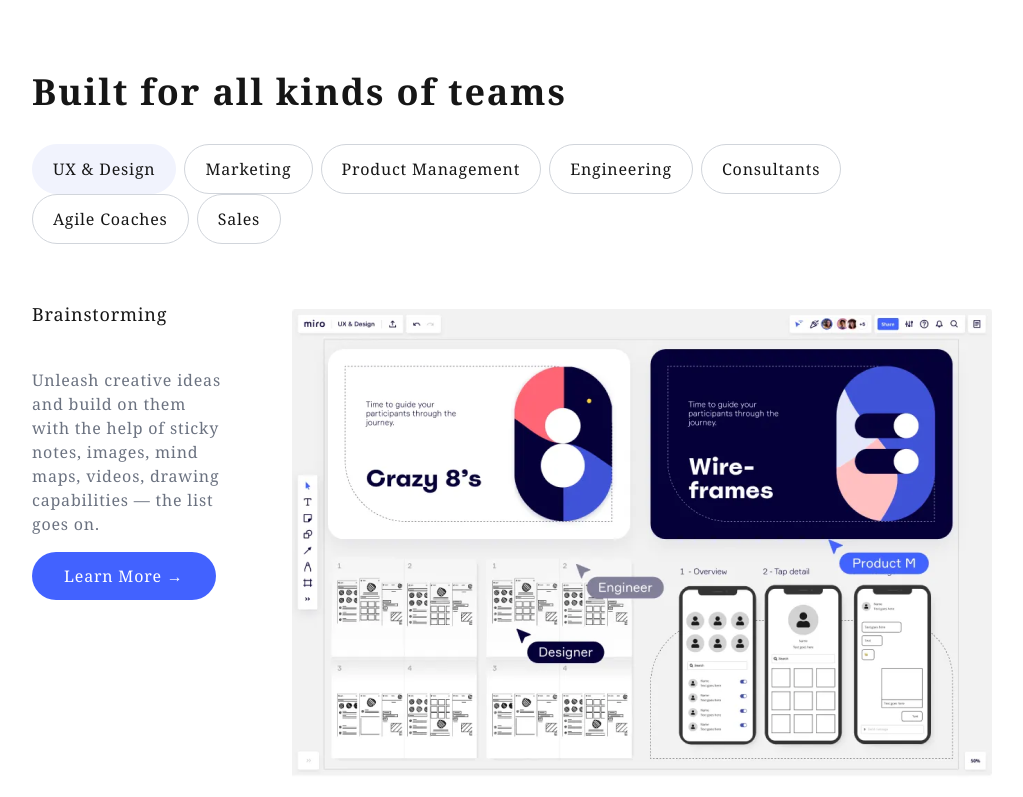
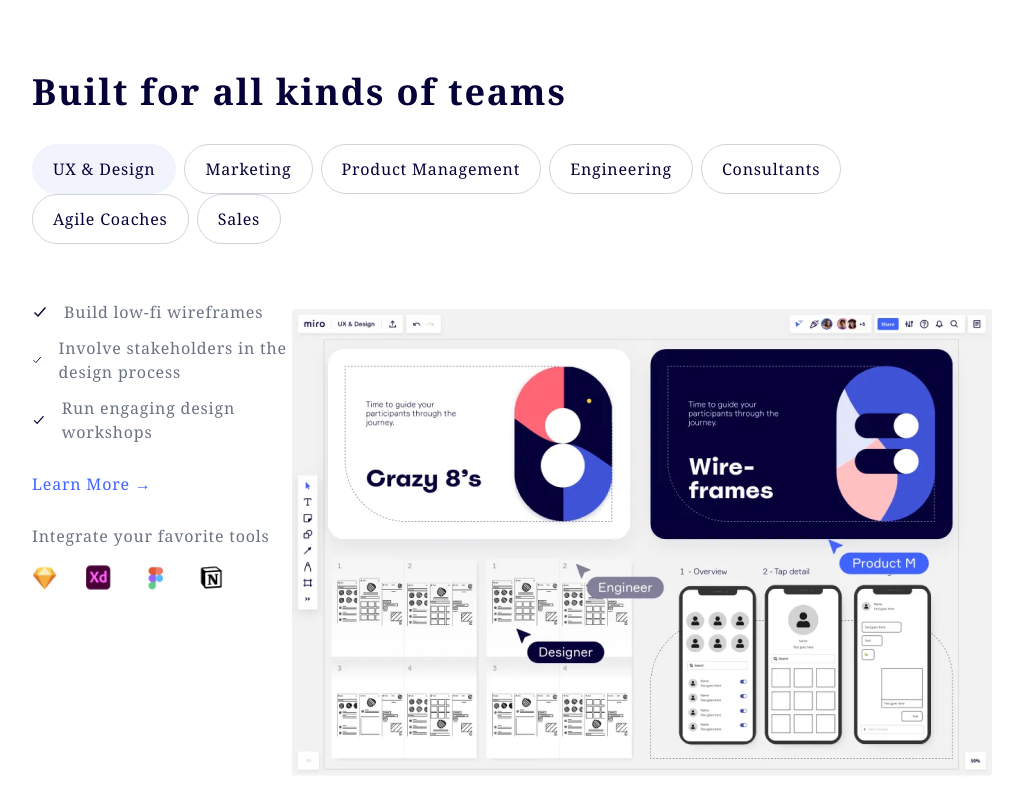
Before and after one commit to Mdabdullah3/Job-Task-React, a React (Create React App) app: page / in a window 1280 px wide. Shown: the part 3668-4465 px from the top of the page, without its empty margins (128-1151 px from the left). Built offline with nearby package versions, Linux system fonts and the light colour scheme.

Commit message:
team page design

```diff
--- a/src/App.js
+++ b/src/App.js
@@ -3,7 +3,7 @@ import { RouterProvider } from 'react-router-dom';
 import routes from './router/routes';
 const App = () => {
   return (
-    <div className='font-serif'>
+    <div className='font-serif text-secondary'>
       <RouterProvider router={routes} />
     </div>
   );
--- a/src/Components/Home/Service.jsx
+++ b/src/Components/Home/Service.jsx
@@ -39,7 +39,7 @@ const Service = () => {
             notes, images, mind maps, videos, drawing capabilities — the list
             goes on.
           </p>
-          <button className="mt-4 bg-primary px-8 tracking-wider py-3 rounded-full text-white">
+          <button className="mt-4  tracking-wider py-3  text-primary">
             Learn More &#8594;
           </button>
         </div>
--- /dev/null
+++ b/src/Components/Home/Stories.jsx
@@ -0,0 +1,13 @@
+import React from "react";
+
+const Stories = () => {
+  return (
+    <div>
+      <h1 className="text-4xl font-bold tracking-wider text-center">
+        Loved by the world's best teams
+      </h1>
+    </div>
+  );
+};
+
+export default Stories;
--- a/src/Components/Home/Team.jsx
+++ b/src/Components/Home/Team.jsx
@@ -1,5 +1,7 @@
 import React from "react";
 import uiux from "../../Assets/uxdesignwithoutshadow.jpg.png";
+import { IoCheckmarkSharp } from "react-icons/io5";
+import icons from "../../Assets/div.png";
 const Team = () => {
   return (
     <div className="w-9/12 mx-auto mt-20">
@@ -33,15 +35,29 @@ const Team = () => {
       </div>
       <div className="flex justify-between mt-10 items-start">
         <div className="flex-1 mt-4 tracking-wider">
-          <h1 className="text-lg">Brainstorming</h1>
-          <p className="mt-10 w-9/12 text-gray-500">
-            Unleash creative ideas and build on them with the help of sticky
-            notes, images, mind maps, videos, drawing capabilities — the list
-            goes on.
-          </p>
-          <button className="mt-4 bg-primary px-8 tracking-wider py-3 rounded-full text-white">
+          <h1 className="flex items-center gap-4">
+            <IoCheckmarkSharp />{" "}
+            <span className="text-gray-500">Build low-fi wireframes</span>
+          </h1>
+          <h1 className="flex items-center gap-4 my-3">
+            <IoCheckmarkSharp />
+            <span className="text-gray-500">
+              Involve stakeholders in the design process
+            </span>
+          </h1>
+          <h1 className="flex items-center gap-4">
+            <IoCheckmarkSharp />{" "}
+            <span className="text-gray-500">Run engaging design workshops</span>
+          </h1>
+          <button className="mt-7  tracking-wider  text-primary">
             Learn More &#8594;
           </button>
+          <div className="mt-7">
+            <h1 className="mb-2 text-gray-500">
+              Integrate your favorite tools
+            </h1>
+            <img src={icons} alt="" />
+          </div>
         </div>
         <div className="flex-2">
           <img src={uiux} alt="" className="w-full" />
```
